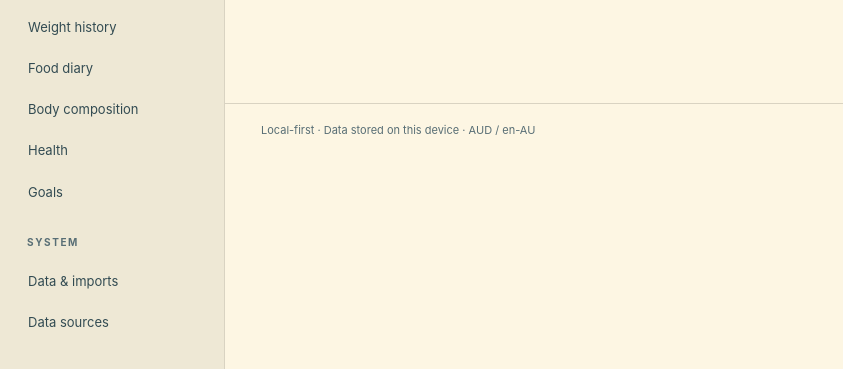
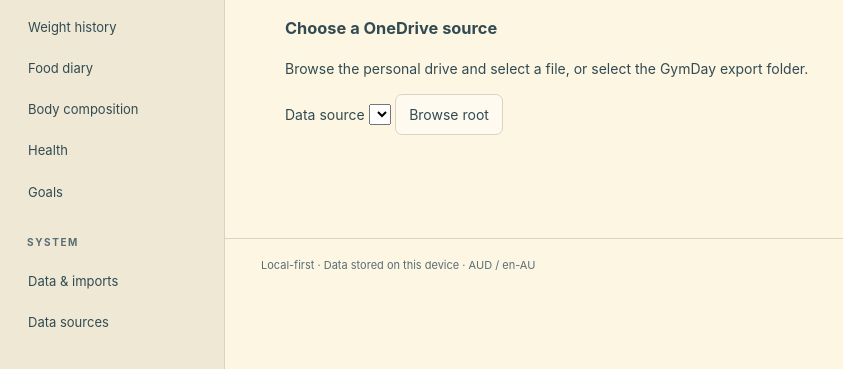
Before and after one commit to Jarrod95/Life-Dashboard, a Flask app: template app/templates/data_sources.html in a window 1280 px wide. Shown: the part 559-928 px from the top of the page, without its empty margins (0-843 px from the left). Run offline with Flask 3, Linux system fonts and the light colour scheme; the template is opened without the code that fills it, so the values that code supplies are empty.

Commit message:
Add accessible OneDrive source browser to Solarized settings page

```diff
--- a/app/templates/data_sources.html
+++ b/app/templates/data_sources.html
@@ -29,6 +29,17 @@
     </tbody>
   </table>
   <p id="sync-result" role="status" aria-live="polite"></p>
+  <section aria-label="OneDrive folder discovery">
+    <h3>Choose a OneDrive source</h3>
+    <p>Browse the personal drive and select a file, or select the GymDay export folder.</p>
+    <label for="browse-source">Data source</label>
+    <select id="browse-source">
+      {% for s in sources %}<option value="{{ s.source_key }}">{{ s.source_key }}</option>{% endfor %}
+    </select>
+    <button type="button" id="browse-root">Browse root</button>
+    <p id="browse-location" aria-live="polite"></p>
+    <div id="browse-items" role="group" aria-label="OneDrive folders and files"></div>
+  </section>
 </div>
 <script>
 (() => {
@@ -64,6 +75,41 @@
     catch(err) { result.textContent=err.message; }
     finally { b.disabled=false; }
   }));
+  const browse = document.getElementById('browse-items');
+  const locationLabel = document.getElementById('browse-location');
+  async function browseFolder(itemId) {
+    browse.replaceChildren(); locationLabel.textContent='Loading folder…';
+    try {
+      const url='/api/v1/data-sources/graph/browse' +
+        (itemId ? '?item_id=' + encodeURIComponent(itemId) : '');
+      const response=await fetch(url, {credentials:'same-origin'});
+      const body=await response.json();
+      if (!response.ok) throw Error(body.error?.message || 'Folder listing failed');
+      locationLabel.textContent='Choose a folder or file (' + body.data.items.length + ' entries)';
+      for (const item of body.data.items) {
+        const el=document.createElement('button');
+        el.type='button';
+        el.style.margin='0.25rem';
+        el.textContent=(item.kind==='folder'?'Folder: ':'File: ')+item.name;
+        el.addEventListener('click', async () => {
+          const key=document.getElementById('browse-source').value;
+          const chooseFolder=key==='gymday_latest_zip';
+          if (item.kind==='folder' && !chooseFolder) { await browseFolder(item.id); return; }
+          if (item.kind==='file' && chooseFolder) return;
+          el.disabled=true;
+          try {
+            const selected=await post('/api/v1/data-sources/'+key+'/select',
+              {drive_id:body.data.drive_id,item_id:item.id});
+            result.textContent=key+' source selected; click Sync now to import.';
+            if (item.kind==='folder') await browseFolder(item.id);
+          } catch(err) { result.textContent=err.message; }
+          finally { el.disabled=false; }
+        });
+        browse.append(el);
+      }
+    } catch(err) { locationLabel.textContent=err.message; }
+  }
+  document.getElementById('browse-root').addEventListener('click',()=>browseFolder(null));
   setInterval(async () => {
     try { const r=await fetch('/api/v1/data-sources/graph/status');
       const s=(await r.json()).data;
```
